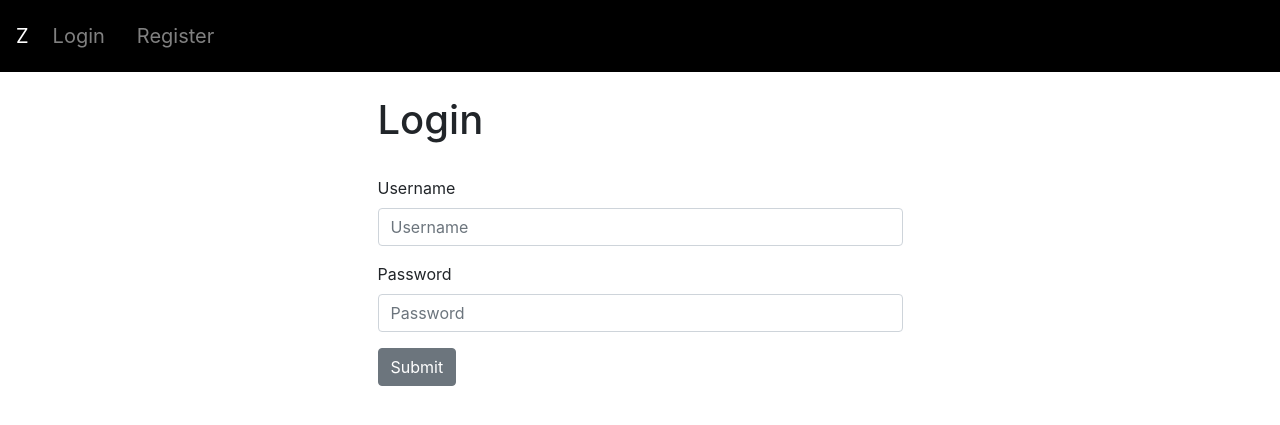
After one commit to Josehneves/z-socialmedia, a Django app: page /login/ in a window 1280 px wide. The commit adds this page. Shown: the top 425 px of the page. Run offline with Django 4.2, Linux system fonts and the light colour scheme.

Commit message:
Add registration and login

```diff
--- a/z_app/templates/base.html
+++ b/z_app/templates/base.html
@@ -7,13 +7,26 @@
 
     <!-- Bootstrap CSS -->
     <link rel="stylesheet" href="https://cdn.jsdelivr.net/npm/bootstrap@4.1.3/dist/css/bootstrap.min.css" integrity="sha384-MCw98/SFnGE8fJT3GXwEOngsV7Zt27NXFoaoApmYm81iuXoPkFOJwJ8ERdknLPMO" crossorigin="anonymous">
-
+    <link rel="stylesheet" href="https://cdn.jsdelivr.net/npm/bootstrap-icons@1.11.2/font/bootstrap-icons.min.css">
     <title>Z. It's What's Happening / Z</title>
   </head>
   <body>
     {% include 'navbar.html' %}
-    <br/>
     <div class = "container">
+      <br/>
+
+          {% if messages %}
+
+            {% for message in messages %}
+              <div class="alert alert-warning alert-dismissible fade show" role="alert">
+                {{ message }}
+                <button type="button" class="close" data-dismiss="alert" aria-label="Close">
+                  <span aria-hidden="true">&times;</span>
+                </button>
+              </div>
+            {% endfor %}
+
+          {% endif %}
         {% block content %}
         {% endblock %}
     </div>
--- /dev/null
+++ b/z_app/templates/login.html
@@ -0,0 +1,28 @@
+{% extends 'base.html' %}
+{% load static %}
+{% block content %}
+{% if user.is_authenticated %}
+<h1>User already logged in!</h1>
+{% else %}
+
+<div class="col-md-6 offset-md-3">
+    <h1>Login</h1>
+    <br>
+    <form method="POST" action="{% url 'login' %}">
+        {% csrf_token %}
+        <div class="form-group">
+          <label for="Username">Username</label>
+          <input type="text" class="form-control" name="username" placeholder="Username">
+        </div>
+        <div class="form-group">
+          <label for="Password">Password</label>
+          <input type="password" class="form-control" name="password" placeholder="Password">
+        </div>
+
+        <button type="submit" class="btn btn-secondary">Submit</button>
+      </form>
+</div>
+
+{% endif%}
+
+{% endblock %}
--- a/z_app/templates/navbar.html
+++ b/z_app/templates/navbar.html
@@ -1,21 +1,34 @@
-<nav class="navbar navbar-expand-lg navbar-dark bg-dark">
+<nav class="navbar navbar-expand-lg navbar-dark" style="background-color: black">
     <a class="navbar-brand" href="{% url 'home'%}">Z</a>
     <button class="navbar-toggler" type="button" data-toggle="collapse" data-target="#navbarSupportedContent" aria-controls="navbarSupportedContent" aria-expanded="false" aria-label="Toggle navigation">
       <span class="navbar-toggler-icon"></span>
     </button>
 
     <div class="collapse navbar-collapse" id="navbarSupportedContent">
+      {% if request.user.is_authenticated %}
+        <ul class="navbar-nav mr-auto">
+          <li class="nav-item">
+          <a class="nav-link" href="{% url 'profiles' %}">Profiles</a>
+          </li>
+        </ul>
+        <ul class="nav-bar-nav sm-icons">
+          <li class="navbar-brand"><a class="nav-link" href="{% url 'profile' request.user.id %}"> My Profile <i class="bi bi-person-circle"></i></a> </li>
+          <li class="nav-item"><a class="nav-link" href="{% url 'logout' %}"> Logout</a> </li>
+        </ul>
+        {% else %}
+        <ul class="nav navbar-nav navbar-left">
+          <li class="navbar-brand"><a class="nav-link" href="{% url 'login' %}"> Login</a> </li>
+          <li class="navbar-brand"><a class="nav-link" href="{% url 'register' %}"> Register</a> </li>
 
-        <ul class="navbar-nav mr-auto">
-        <li class="nav-item">
-          <a class="nav-link" href="#">Link1</a>
-        </li>
-      </ul>
+        </ul>
 
-      <form class="form-inline my-2 my-lg-0">
+        {% endif %}
+
+
+      <!-- <form class="form-inline my-2 my-lg-0">
         <input class="form-control mr-sm-2" type="search" placeholder="Search" aria-label="Search">
         <button class="btn btn-outline-success my-2 my-sm-0" type="submit">Search</button>
       </form>
-
+     -->
     </div>
   </nav>
--- a/z_app/urls.py
+++ b/z_app/urls.py
@@ -4,5 +4,9 @@ from . import views
 
 urlpatterns = [
    path('',views.home, name='home'),
-
+   path('profiles/', views.profiles, name='profiles'),
+   path('profile/<int:pk>', views.profile, name='profile'),
+   path('login/', views.login_user, name='login'),
+   path('logout', views.logout_user, name='logout'),
+   path('register', views.register_newuser, name='register'),
 ]
--- a/z_app/views.py
+++ b/z_app/views.py
@@ -1,6 +1,70 @@
 # z_app views
-from django.shortcuts import render
+from django.shortcuts import render, redirect
+from django.contrib import messages
+from django.contrib.auth import authenticate, login, logout
+from django.contrib.auth.forms import UserCreationForm
+from django import forms
+from .forms import SignUpForm
+from .models import UserProfile
+
+
 
 # Create your views here.
 def home(request):
     return render(request, 'home.html', {})
+
+
+def profiles(request):
+    if request.user.is_authenticated:
+        profile_list = UserProfile.objects.exclude(user=request.user)
+        return render(request, 'profiles.html', {"Profiles":profile_list})
+    else:
+        messages.success(request,"Please create an account to view this page or login if you have an existing account with us.")
+        return redirect('home')
+
+def profile(request,pk):
+    if request.user.is_authenticated:
+        profile = UserProfile.objects.get(user_id=pk)
+        return render(request, 'profile.html',{"profile":profile})
+    else:
+        messages.success(request,"Please create an account to view this page or login if you have an existing account with us.")
+        return redirect('home')
+
+
+def login_user(request):
+    if request.method == "POST":
+        username = request.POST['username']
+        password = request.POST['password']
+        user = authenticate(request, username=username, password=password)
+        if user is not None:
+            login(request, user)
+            messages.success(request,"Successful login.")
+            return redirect('home')
+        else:
+            messages.success(request,"Login failed.")
+            return redirect('login')
+    else:
+        return render(request, 'login.html',{})
+
+def logout_user(request):
+    logout(request)
+    messages.success(request,"User logged out.")
+    return redirect('login')
+
+def register_newuser(request):
+    form = SignUpForm()
+    if request.method == "POST":
+        form = SignUpForm(request.POST)
+        if form.is_valid():
+            form.save()
+            username = form.cleaned_data['username']
+            password = form.cleaned_data['password1']
+            first_name = form.cleaned_data['first_name']
+            last_name = form.cleaned_data['last_name']
+            email = form.cleaned_data['email']
+            user = authenticate(username=username, password=password)
+            login(request, user)
+            messages.success(request,"Successfully created an account.")
+            return redirect('home')
+
+    return render(request, 'register.html', {'form':form})
```
Also changed, not shown: z_app/forms.py (added, +31 -0 lines), z_app/models.py (+12 -0 lines), z_app/static/style.css (added, +10 -0 lines), z_app/templates/comment_list.html (added, +14 -0 lines), z_app/templates/profile.html (added, +37 -0 lines), z_app/templates/profiles.html (added, +29 -0 lines), z_app/templates/register.html (added, +19 -0 lines), z_app/migrations/0002_userprofile_data_modified.py (added), z_app/migrations/0003_userprofile_join_date.py (added), z_app/static/images/default_profile_pic.png (added).
